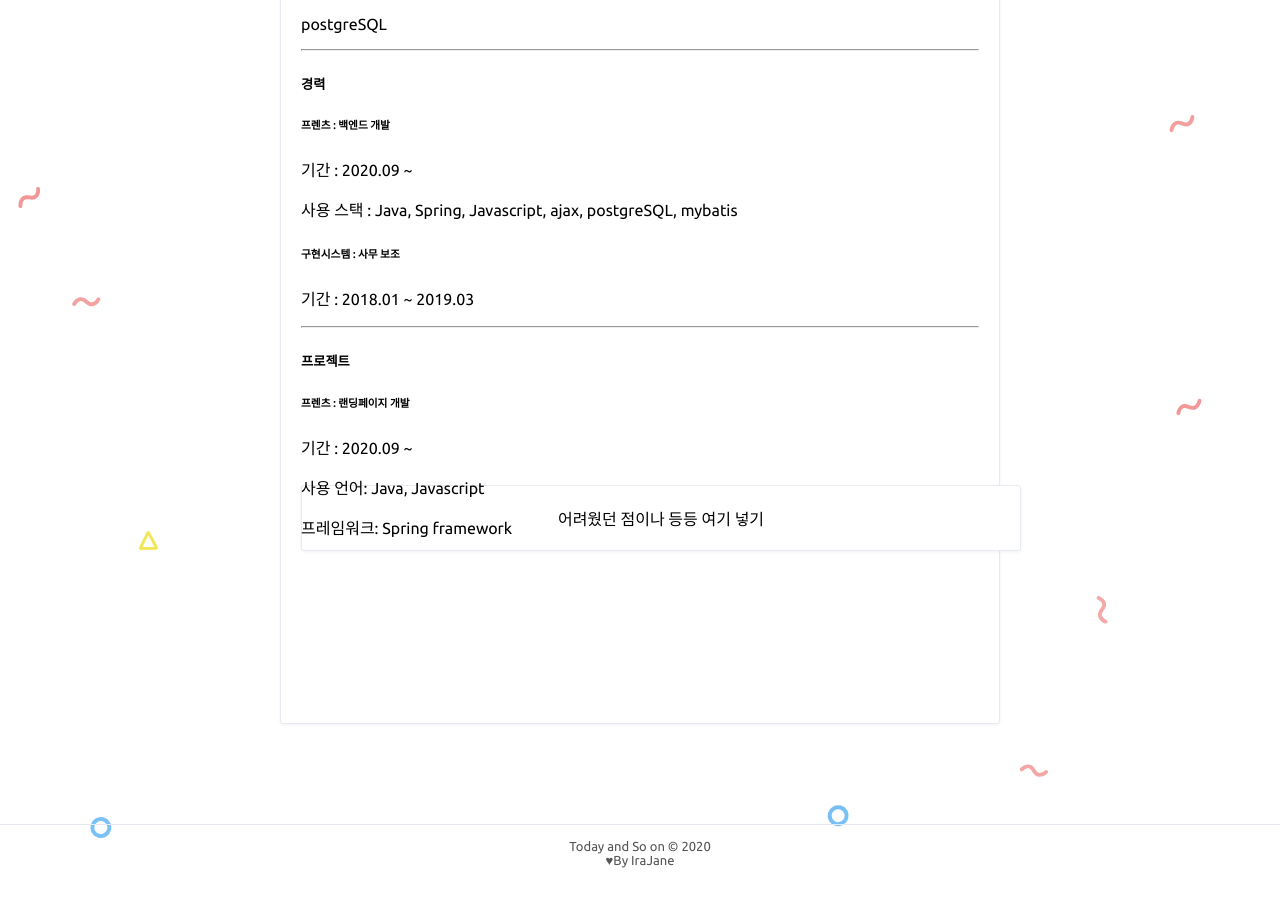
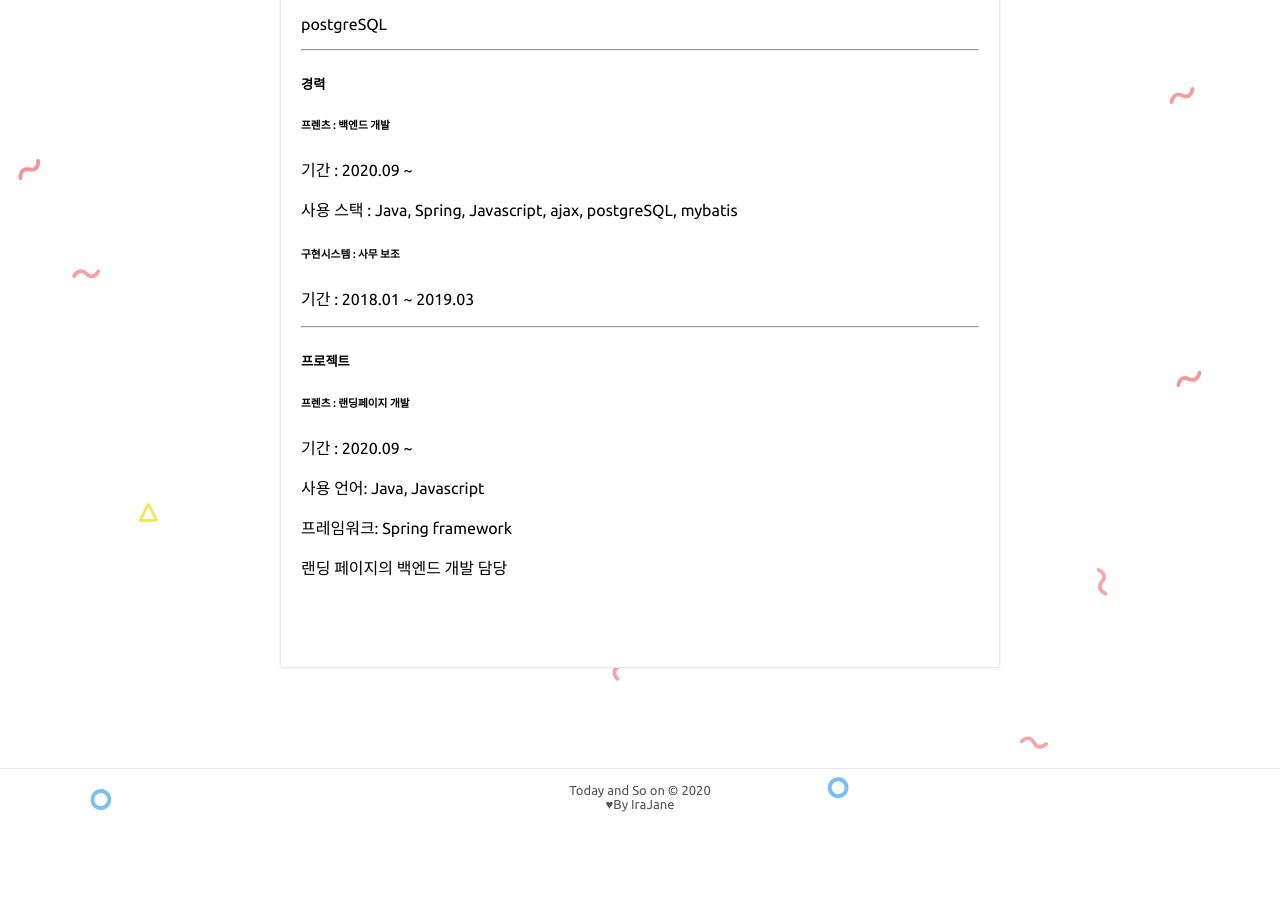
Before and after one commit to IraJane/IraJane.github.io, a Jekyll site: the page built from about.html, in a window 1280 px wide and 900 px high, scrolled down 806 px. Built offline with Jekyll 4.4.1, drawn with Linux system fonts in a browser that asks for light colours; after the commit the page ends 1650 px from its top, so only the background shows below that.

Commit message:
Update about.html

```diff
--- a/about.html
+++ b/about.html
@@ -56,9 +56,8 @@ description:
                     <p>기간 : 2020.09 ~ </p>
                     <p>사용 언어: Java, Javascript</p>
                     <p>프레임워크: Spring framework</p>
-                    <p><ul>
-                        <li>어려웠던 점이나 등등 여기 넣기</li>
-                    </ul></p>
+                    <p>랜딩 페이지의 백엔드 개발 담당<br>
+                    </p>
                 </div>
 
             </div>
```
